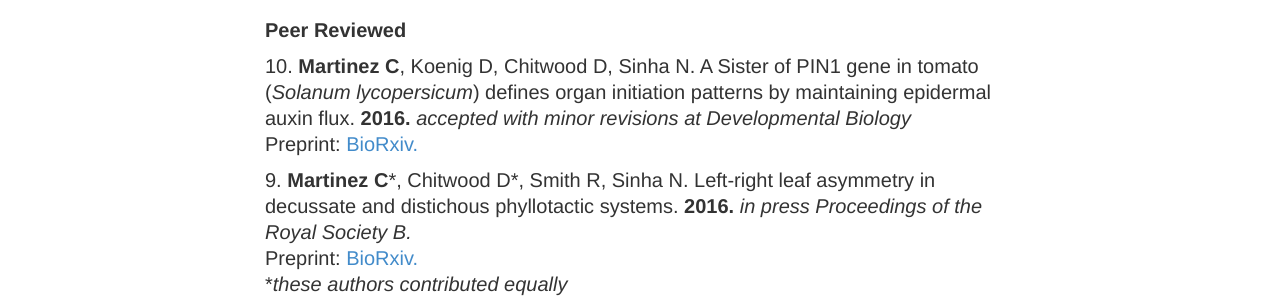
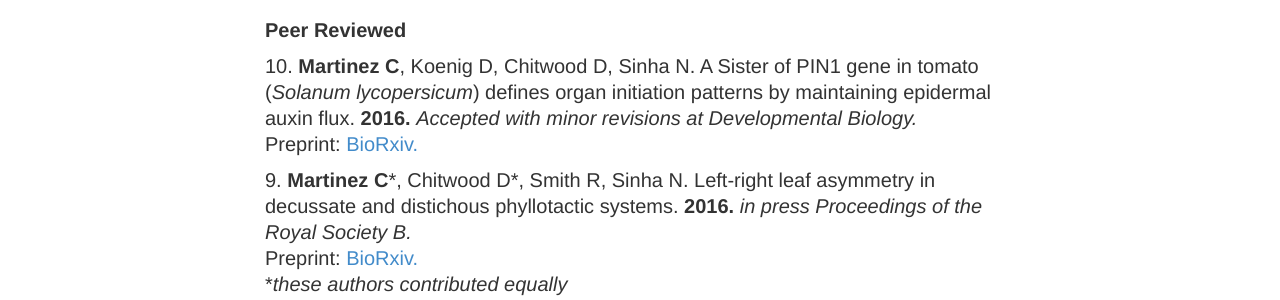
Before and after one commit to iamciera/creports, a Jekyll site: the page built from cv/index.html, in a window 1280 px wide and 900 px high, scrolled down 815 px. Shown: the part 153-453 px from the top of the window. Built offline with Jekyll 4.4.1, drawn with Linux system fonts in a browser that asks for light colours; nearby versions of some CDN libraries.

Commit message:
updated CV minor

```diff
--- a/cv/index.html
+++ b/cv/index.html
@@ -49,7 +49,7 @@ layout: default
 
 				<p><strong>Peer Reviewed</strong>
 
-				<p>10. <strong>Martinez C</strong>, Koenig D, Chitwood D, Sinha N. A Sister of PIN1 gene in tomato (<i>Solanum lycopersicum</i>) defines organ initiation patterns by maintaining epidermal auxin flux. <b>2016.</b> <i> accepted with minor revisions at Developmental Biology</i> <br />Preprint:<a href="http://biorxiv.org/content/early/2016/03/02/042150"> BioRxiv.</a></p>
+				<p>10. <strong>Martinez C</strong>, Koenig D, Chitwood D, Sinha N. A Sister of PIN1 gene in tomato (<i>Solanum lycopersicum</i>) defines organ initiation patterns by maintaining epidermal auxin flux. <b>2016.</b> <i> Accepted with minor revisions at Developmental Biology.</i> <br />Preprint:<a href="http://biorxiv.org/content/early/2016/03/02/042150"> BioRxiv.</a></p>
 
 				<p>9. <strong>Martinez C</strong>*, Chitwood D*, Smith R, Sinha N. Left-right leaf asymmetry in decussate and distichous phyllotactic systems. <b>2016.</b>  <i>in press Proceedings of the Royal Society B. </i><br />Preprint:<a href="http://biorxiv.org/content/early/2016/03/15/043869">  BioRxiv.</a> <br />*<i>these authors contributed equally</i></p>
 
```
